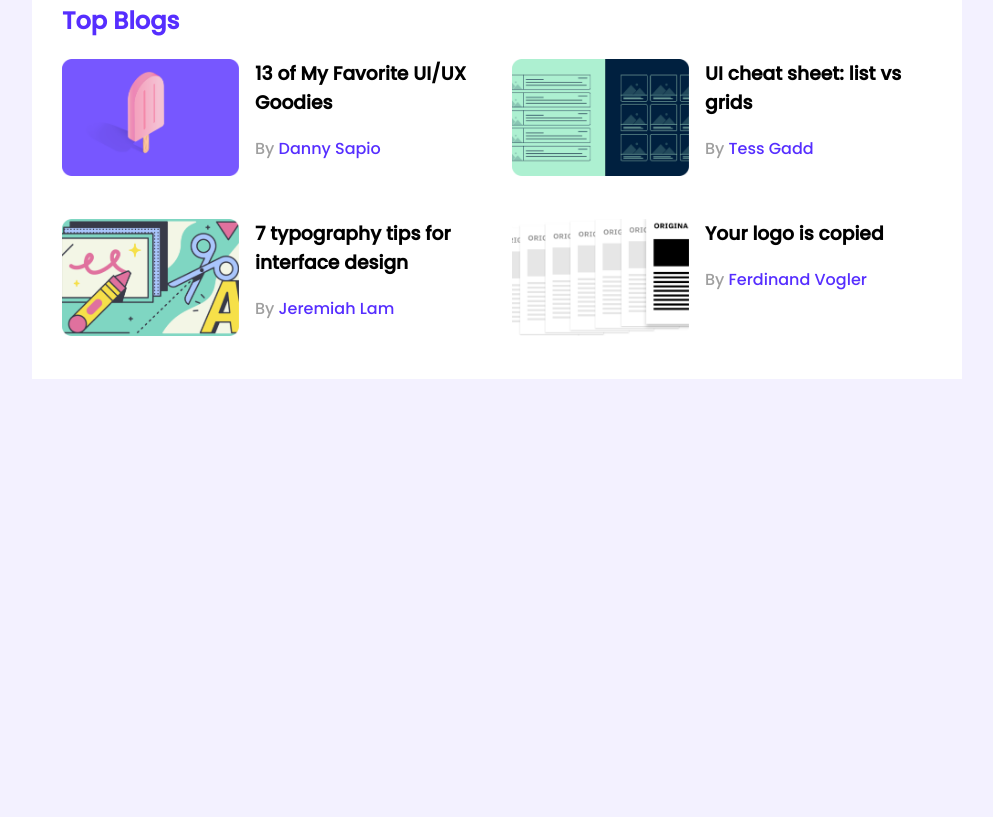
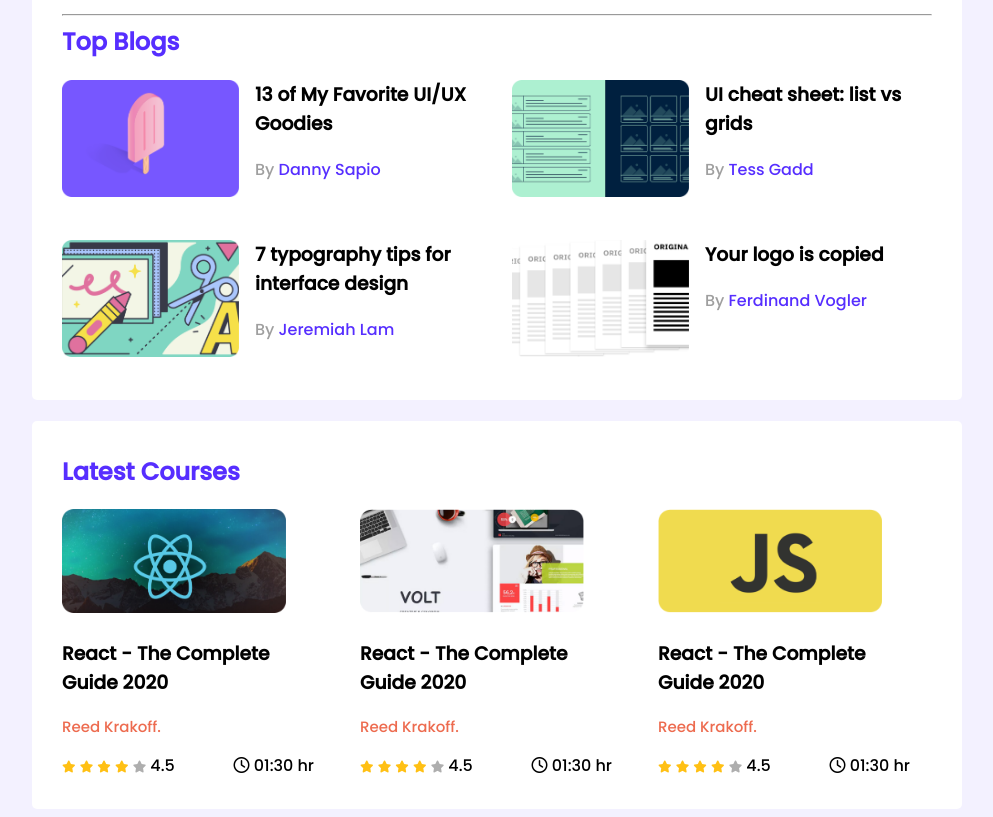
Before and after one commit to shofol1/leader-board, a plain HTML site: page index.html in a window 1280 px wide. Shown: the part 289-1106 px from the top of the page, without its empty margins (143-1136 px from the left). Before the commit the page ends 800 px from the top, so only its background shows below. Drawn offline with Linux system fonts and the light colour scheme.

Commit message:
courses-add

```diff
--- a/css/style.css
+++ b/css/style.css
@@ -14,6 +14,8 @@ body {
     width: 870px;
     margin: 0 auto;
     padding: 30px;
+    border-radius: 5px;
+    margin-top: 21px;
 }
 
 hr {
@@ -23,6 +25,7 @@ hr {
 main {
     display: flex;
     justify-content: center;
+    flex-direction: column;
 }
 
 
@@ -108,3 +111,45 @@ main {
 .thumbnail {
     margin-bottom: 6px;
 }
+
+
+/* courses */
+
+.courses {
+    display: grid;
+    grid-template-columns: repeat(3, 1fr);
+    grid-column-gap: 24px;
+}
+
+.course {
+    width: 252px;
+    height: 270px;
+}
+
+.courses .course-banner img {
+    width: 224px;
+    height: 104px;
+}
+
+.course-details p {
+    color: #ED6B4F;
+    font-size: 15px;
+}
+
+.course-details .course-info {
+    display: flex;
+    align-items: center;
+    justify-content: space-between;
+}
+
+.fa-star {
+    font-size: 12px;
+}
+
+.fa-star.filled {
+    color: #FFC014;
+}
+
+.fa-star.empty {
+    color: #AEAEAE;
+}
--- a/index.html
+++ b/index.html
@@ -5,6 +5,8 @@
     <meta charset="UTF-8">
     <meta http-equiv="X-UA-Compatible" content="IE=edge">
     <meta name="viewport" content="width=device-width, initial-scale=1.0">
+    <!-- fontawesome -->
+    <script src="https://kit.fontawesome.com/a38c501b51.js" crossorigin="anonymous"></script>
     <link rel="stylesheet" href="css/style.css">
     <link rel="preconnect" href="https://fonts.googleapis.com">
     <title>Leader-Board</title>
@@ -98,8 +100,82 @@
                 </div>
             </div>
         </section>
+        <section class="container">
+            <h2 class="section-title">Latest Courses</h2>
+            <div class="courses">
+                <div class="course">
+                    <div class="course-banner">
+                        <img src="images/courses/course-1.png" alt="">
+                    </div>
+                    <div class="course-details">
+                        <h3 class="course-title">React - The Complete <br> Guide 2020</h3>
+                        <p>Reed Krakoff.</p>
+                        <div class="course-info">
+                            <div class="ratings">
+                                <i class="fas fa-star filled"></i>
+                                <i class="fas fa-star filled"></i>
+                                <i class="fas fa-star filled"></i>
+                                <i class="fas fa-star filled"></i>
+                                <i class="fas fa-star empty"></i>
+                                <span>4.5</span>
+                            </div>
+
+                            <div class="course-duration">
+                                <i class="far fa-clock"></i> 01:30 hr
+                            </div>
+                        </div>
+                    </div>
+                </div>
+                <div class="course">
+                    <div class="course-banner">
+                        <img src="images/courses/course-2.png" alt="">
+                    </div>
+                    <div class="course-details">
+                        <h3 class="course-title">React - The Complete <br> Guide 2020</h3>
+                        <p>Reed Krakoff.</p>
+                        <div class="course-info">
+                            <div class="ratings">
+                                <i class="fas fa-star filled"></i>
+                                <i class="fas fa-star filled"></i>
+                                <i class="fas fa-star filled"></i>
+                                <i class="fas fa-star filled"></i>
+                                <i class="fas fa-star empty"></i>
+                                <span>4.5</span>
+                            </div>
+
+                            <div class="course-duration">
+                                <i class="far fa-clock"></i> 01:30 hr
+                            </div>
+                        </div>
+                    </div>
+                </div>
+                <div class="course">
+                    <div class="course-banner">
+                        <img src="images/courses/course-3.png" alt="">
+                    </div>
+                    <div class="course-details">
+                        <h3 class="course-title">React - The Complete <br> Guide 2020</h3>
+                        <p>Reed Krakoff.</p>
+                        <div class="course-info">
+                            <div class="ratings">
+                                <i class="fas fa-star filled"></i>
+                                <i class="fas fa-star filled"></i>
+                                <i class="fas fa-star filled"></i>
+                                <i class="fas fa-star filled"></i>
+                                <i class="fas fa-star empty"></i>
+                                <span>4.5</span>
+                            </div>
+
+                            <div class="course-duration">
+                                <i class="far fa-clock"></i>
+                                <span>01:30 hr</span>
+                            </div>
+                        </div>
+                    </div>
+                </div>
+            </div>
+        </section>
     </main>
-
 </body>
 
 </html>
```
